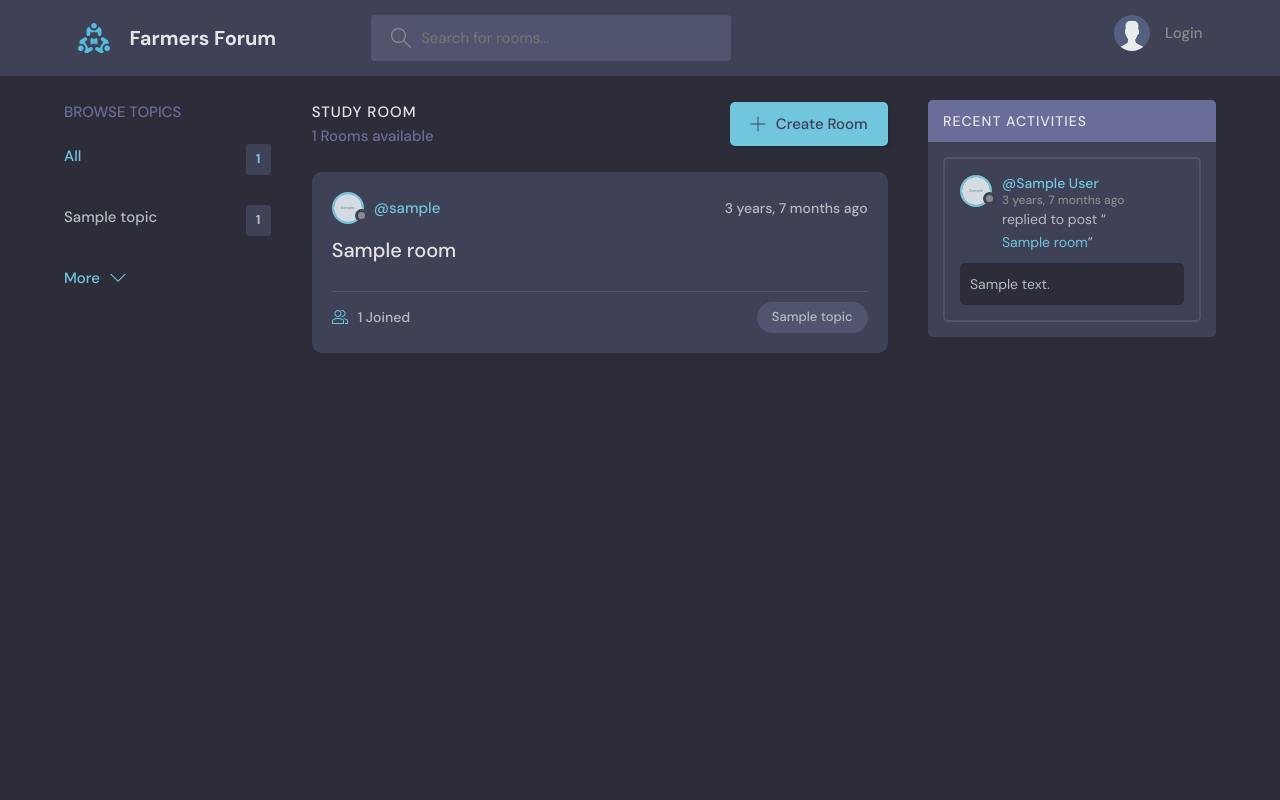
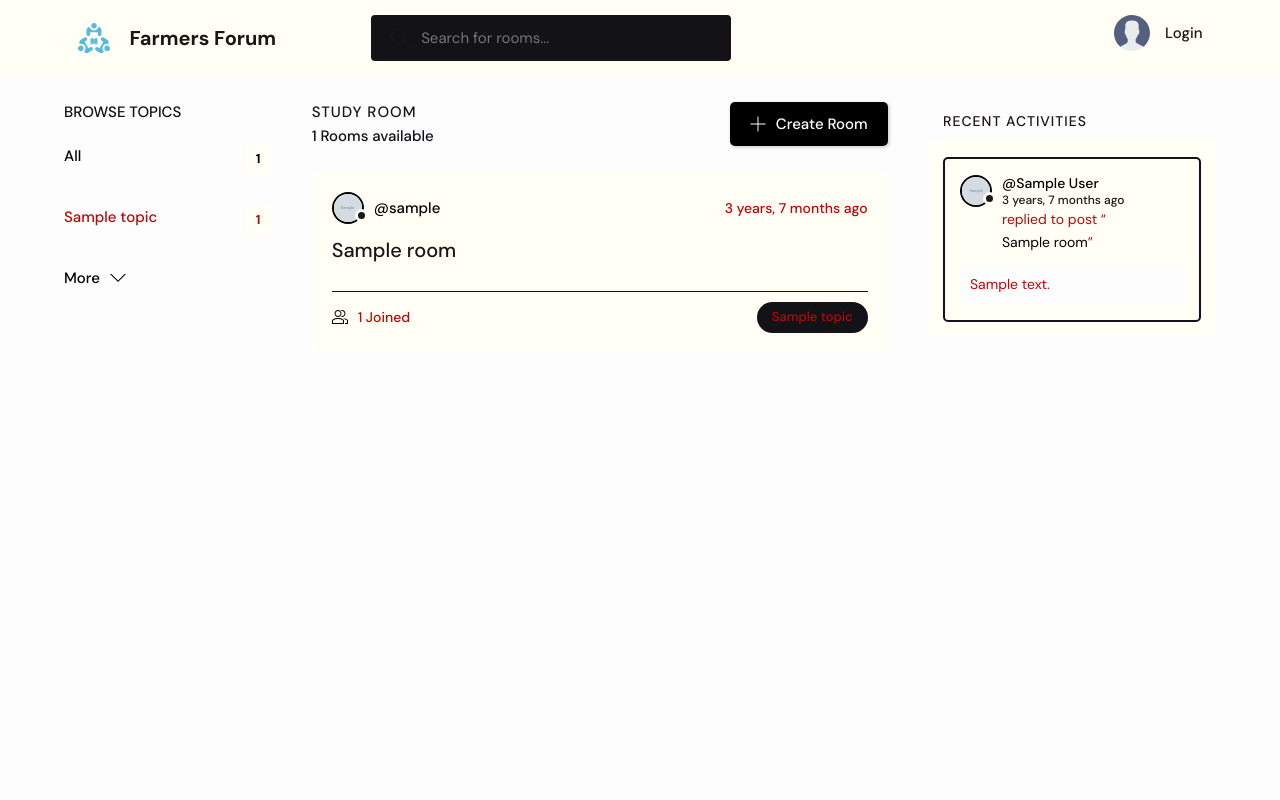
Before and after one commit to disruptive-architects/smartvillage, a Django app: page /chat-home in a window 1280 px wide. Run offline with Django 4.2, Linux system fonts and the light colour scheme; tables that the repository leaves empty hold one stand-in row (values such as "Sample post"); grey boxes marked "Sample" are stand-in pictures.

Commit message:
theme changed

```diff
--- a/agrihub/base/urls.py
+++ b/agrihub/base/urls.py
@@ -6,4 +6,6 @@ urlpatterns = [
     path('', views.home, name='home'),
     path('weather/', views.weather, name='weather'),
     path('submit/', views.submit_form, name='submit'),
+    path('services/', views.services, name='services'),
+
 ]
--- a/agrihub/base/views.py
+++ b/agrihub/base/views.py
@@ -50,3 +50,7 @@ def submit_form(request):
         form = MyForm()
 
     return render(request, 'transportation.html', {'form': form})
+
+
+def services(request):
+    return render(request, 'service.html')
--- a/agrihub/static/styles/style.css
+++ b/agrihub/static/styles/style.css
@@ -1,15 +1,15 @@
 @import url("https://fonts.googleapis.com/css2?family=DM+Sans:wght@400;500;700&display=swap");
 
 :root {
-  --color-main: #71c6dd;
-  --color-main-light: #e1f6fb;
-  --color-dark: #3f4156;
-  --color-dark-medium: #51546e;
-  --color-dark-light: #696d97;
-  --color-light: #e5e5e5;
-  --color-gray: #8b8b8b;
-  --color-light-gray: #b2bdbd;
-  --color-bg: #2d2d39;
+  --color-main: #000000;
+  --color-main-light: #dbe1e2;
+  --color-dark: #fffff6;
+  --color-dark-medium: #121217;
+  --color-dark-light: #0e0f17;
+  --color-light: #1b1515;
+  --color-gray: #1f1616;
+  --color-light-gray: #b80808;
+  --color-bg: #fdfdfd;
   --color-success: #5dd693;
   --color-error: #fc4b0b;
 }
@@ -17,8 +17,8 @@
 /*========== base styles ==========*/
 
 * {
-  font-family: "DM Sans", -apple-system, BlinkMacSystemFont, "Segoe UI", Roboto, Oxygen, Ubuntu, Cantarell, "Open Sans",
-    "Helvetica Neue", sans-serif;
+  font-family: "DM Sans", -apple-system, BlinkMacSystemFont, "Segoe UI", Roboto,
+    Oxygen, Ubuntu, Cantarell, "Open Sans", "Helvetica Neue", sans-serif;
   margin: 0;
   padding: 0;
   box-sizing: border-box;
@@ -737,7 +737,7 @@ a {
 }
 
 .activities__header h2 {
-  background-color: var(--color-dark-light);
+  background-color: var(--color-bg);
   text-transform: uppercase;
   font-weight: 500;
   padding: 1rem 1.5rem;
--- a/agrihub/templates/navbar.html
+++ b/agrihub/templates/navbar.html
@@ -52,7 +52,7 @@
                   </ul>
                 </li>
                 <li>
-                  <a href="#">Services</a>
+                  <a href="{% url 'services' %}">Services</a>
                   <ul class="submenu">
                     <li><a href="{% url 'weather' %}">Weather</a></li>
                     <li><a href="{% url 'submit' %}">Transportation</a></li>
```
Also changed, not shown: agrihub/static/css/style.css (+4 -4 lines), agrihub/templates/home.html (+11 -13 lines), agrihub/templates/service.html (added, +21 -0 lines), agrihub/templates/weather.html (+3 -7 lines).
